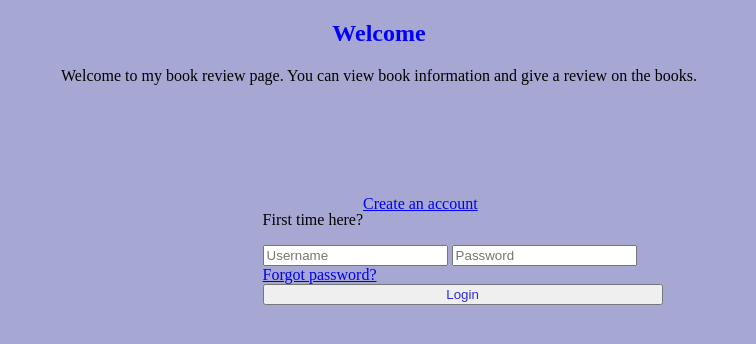
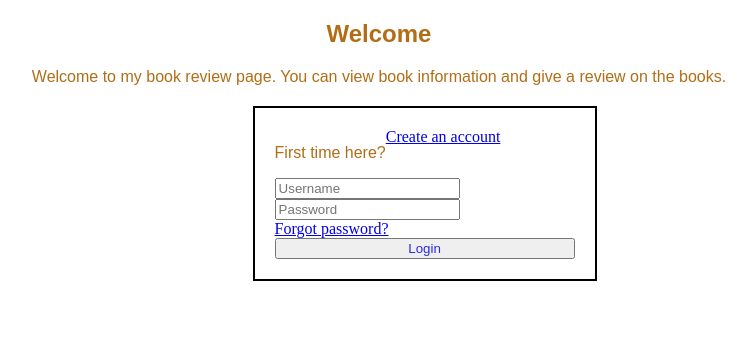
Before and after one commit to lamideoye/project1, a Flask app: page / in a window 1280 px wide. Shown: the top 344 px of the page, without its empty margins (261-1017 px from the left). Run offline with Flask 2, Linux system fonts and the light colour scheme.

Commit message:
new look

```diff
--- a/static/style.css
+++ b/static/style.css
@@ -1,22 +1,32 @@
-body{
-  background-color:rgb(167, 167, 211); margin-top: 20px;font: sans-serif;
+header {
+  background: purple;
+  height: 100px;
 }
-.container {display: flex; flex-wrap: wrap; margin-top: 100px;
-  margin-left:40%; padding: 10px; width:400px;
-}
+
+h1 {color: white; text-align: center;}
+
 .article {
   font-size: 16px; margin: 20px;text-align: center;
 }
+
 .btn-login{
   color:rgb(46, 43, 226); width:400px;
 }
-h2 {
-  color: blue; text-align: center;
-  }
+
+h2, p {
+  color: rgb(177, 110, 22); font-family: sans-serif; text-align: center;
+}
+
 .new_user{
   margin-top: 50px; margin-left:0%;
 }
+
 ul {
   color: blueviolet;
   }
-.formacct {display: flex; flex-wrap: wrap; margin-top: 4px; padding: 10px; width: 10px;
+
+.formacct, .container {display: flex; flex-wrap: wrap; padding: 20px; margin-left: 40%; width:250px;
+  border: 2px solid black;
+}
+
+.container {width:300px; }
```
